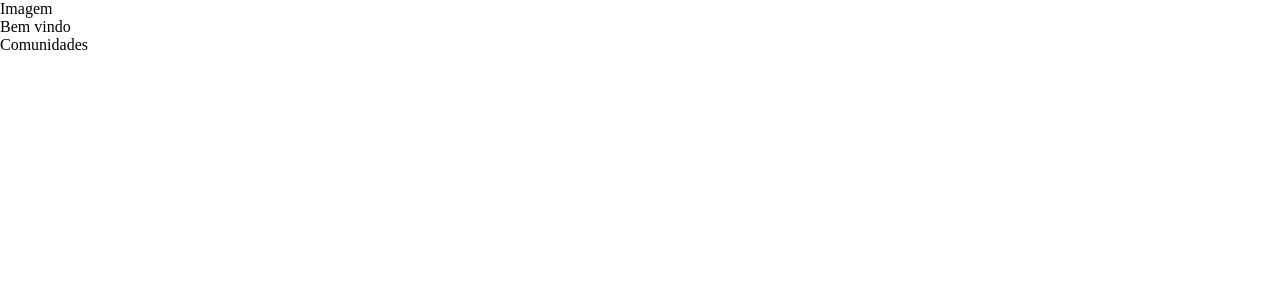
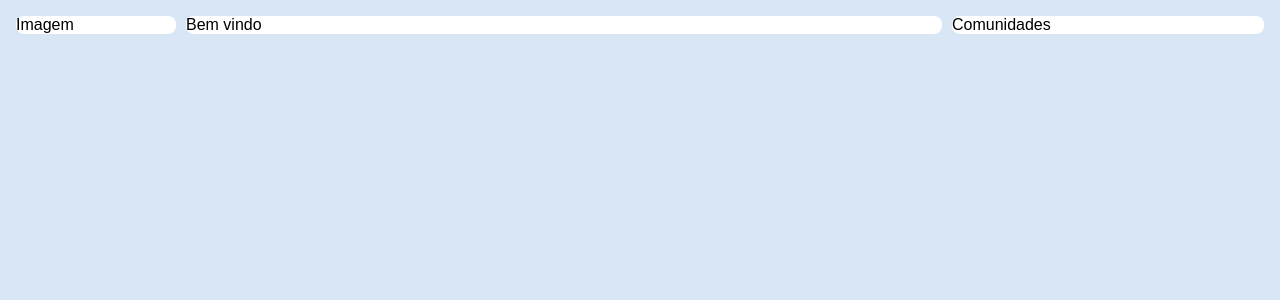
Before and after one commit to charlesffn/ImersaoReactAlura, a Next.js app: page / in a window 1280 px wide. Shown: the top 300 px of the page. Built offline with nearby package versions, Linux system fonts and the light colour scheme.

Commit message:
Building index

```diff
--- a/pages/_app.js
+++ b/pages/_app.js
@@ -1,10 +1,24 @@
 import { createGlobalStyle, ThemeProvider } from 'styled-components'
 
 const GlobalStyle = createGlobalStyle`
+  * {
+    margin: 0;
+    padding: 0;
+    box-sizing: border-box;
+  }
+
   body {
     margin: 0;
     padding: 0;
     box-sizing: border-box;
+    background-color: #D9E6F6;
+    font-family: sans-serif;
+  }
+
+  #__next {
+    display: flex;
+    min-height: 100vh;
+    flex-direction: column;
   }
 `
 
--- a/pages/index.js
+++ b/pages/index.js
@@ -1,26 +1,45 @@
 import styled from 'styled-components'
 
-const Title = styled.h1`
-  font-size: 50px;
-  color: ${({ theme }) => theme.colors.primary};
-`
+//const Title = styled.h1`
+//  font-size: 50px;
+//  color: ${({ theme }) => theme.colors.primary};
+//`
 
 const Box = styled.div`
-  background: #ffffff
+  background: #ffffff;
   border-radius: 8px;
-`
+`;
+
+const MainGrid = styled.main`
+  display: grid;
+  grid-gap: 10px;
+  padding: 16px;
+
+  @media(min-width: 860px){
+    grid-template-areas: "profileArea welcomeArea profileRelationsArea";
+    grid-template-columns: 160px 1fr 312px;
+  }
+
+`;
+
 export default function Home() {
   return (
-    <main>
+    <MainGrid>
+      <div style={{ gridArea: 'profileArea'}}>
         <Box>
           Imagem
         </Box>
+      </div>
+      <div style={{ gridArea: 'welcomeArea'}}>
         <Box>
           Bem vindo
         </Box>
+      </div>
+      <div style={{ gridArea: 'profileRelationsArea'}}>
         <Box>
           Comunidades
         </Box>
-    </main>
+      </div>
+    </MainGrid>
   )
 }
```
Lines whose indentation alone changed are shown as unchanged.
